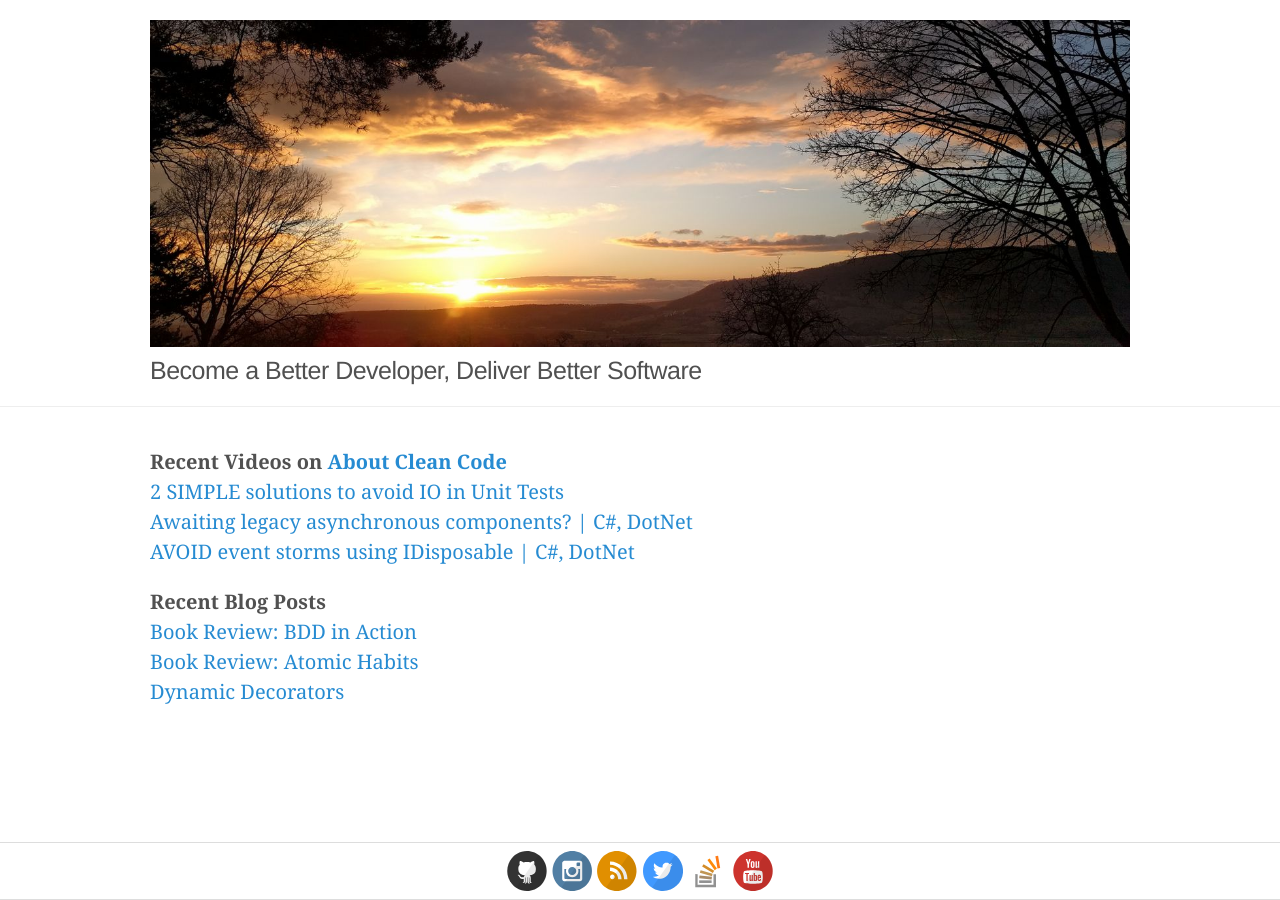
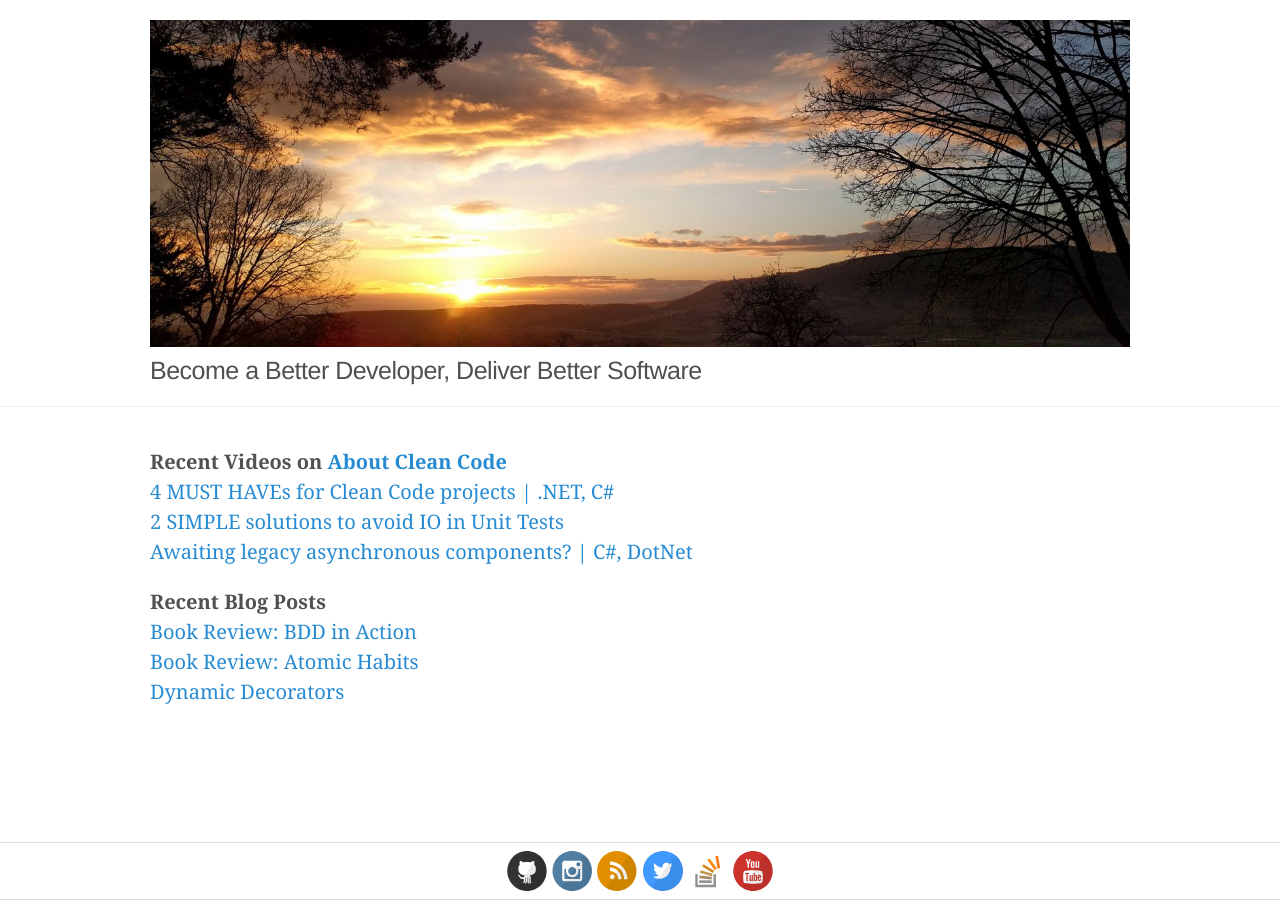
Before and after one commit to plainionist/plainionist.github.io, a Jekyll site: the page built from landing.html, in a window 1280 px wide. Built offline with Jekyll 4.4.1, drawn with Linux system fonts in a browser that asks for light colours.

Commit message:
landing page updated

```diff
--- a/_includes/sidebar.html
+++ b/_includes/sidebar.html
@@ -32,7 +32,10 @@
         <div class="sidebar-nav-item">
             <label>YouTube</label>
             <div class="sidebar-bullet">
-                <a href="https://youtube.com/playlist?list=PLby1BKAzwnsFAaLCt--kofuHOfRIOGtPi" target="_blank">Implementing Clean Architecture</a>
+                <a href="https://youtube.com/playlist?list=PLby1BKAzwnsFAaLCt--kofuHOfRIOGtPi" target="_blank">Clean Architecture</a>
+            </div>
+            <div class="sidebar-bullet">
+                <a href="https://youtube.com/playlist?list=PLby1BKAzwnsHY4olib4AbqaQdJIPXsY6p" target="_blank">Software Design</a>
             </div>
             <div class="sidebar-bullet">
                 <a href="https://youtube.com/playlist?list=PLby1BKAzwnsF2a2o0lwL4RjHizg1KgetU" target="_blank">Clean Code</a>
--- a/landing.html
+++ b/landing.html
@@ -42,11 +42,11 @@
             <p>
                 <b>Recent Videos on <a href="https://www.youtube.com/c/AboutCleanCode">About Clean Code</a></b>
                 <br/>
+                <a href="https://linktw.in/IaBhKJ">4 MUST HAVEs for Clean Code projects | .NET, C#</a>
+                <br/>
                 <a href="https://linktw.in/9Fb8f0">2 SIMPLE solutions to avoid IO in Unit Tests</a>
                 <br/>
                 <a href="https://linktw.in/FdGBPD">Awaiting legacy asynchronous components? | C#, DotNet</a>
-                <br/>
-                <a href="https://linktw.in/EjNHFm">AVOID event storms using IDisposable | C#, DotNet</a>
             </p>
 
             <p>
```
